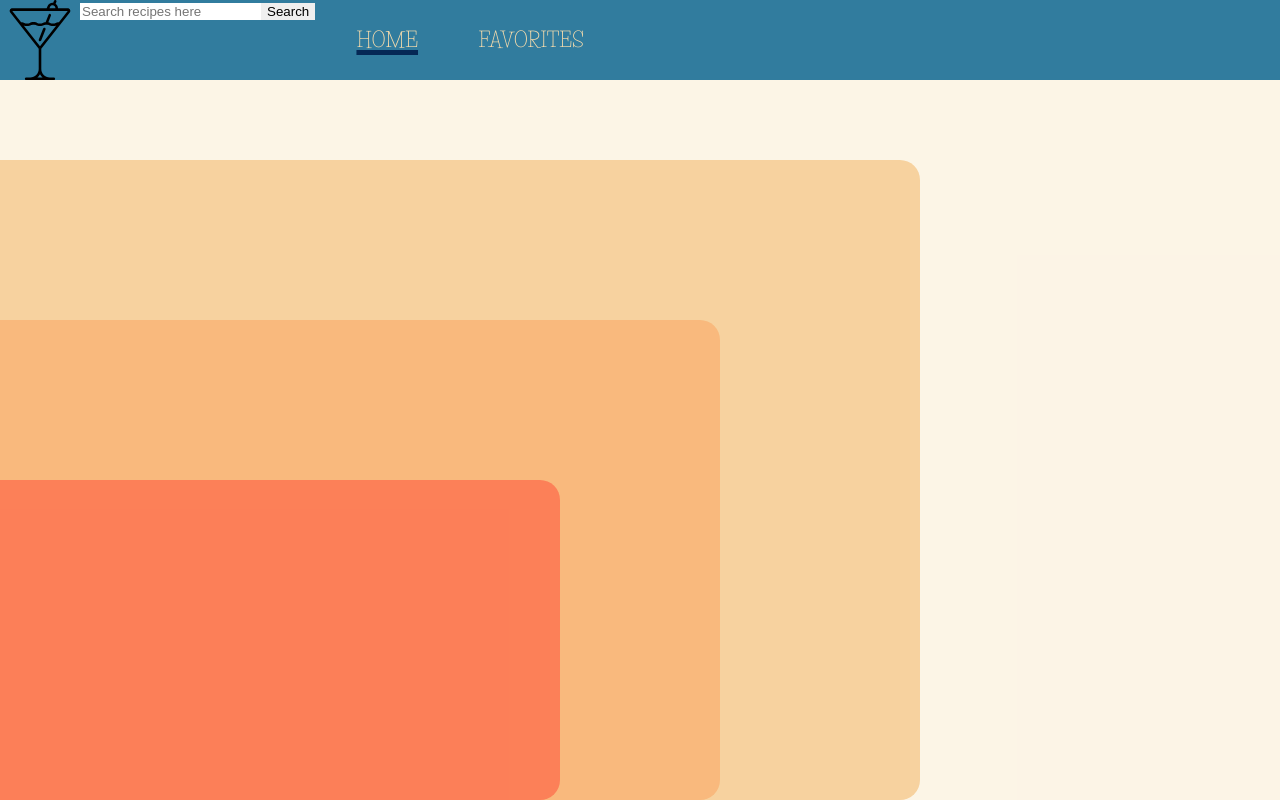
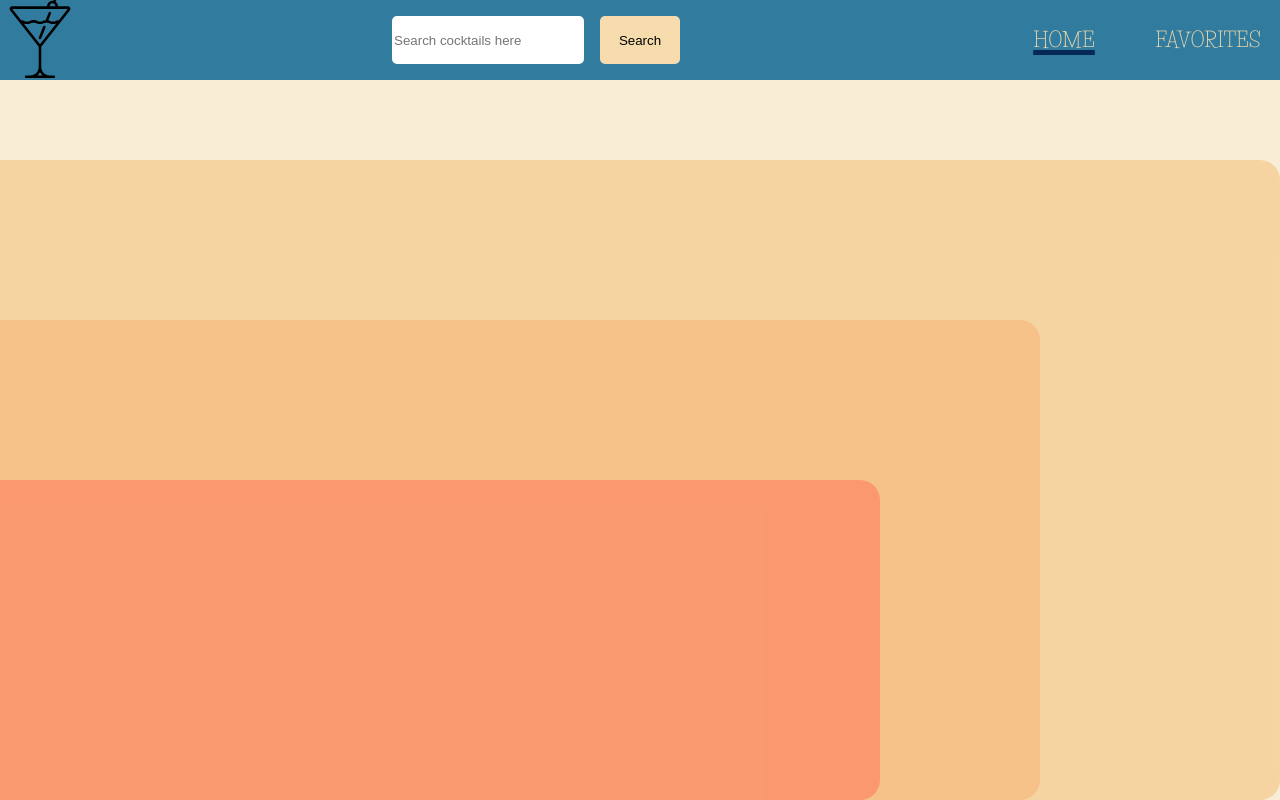
Before and after one commit to Jwensloff/libation-station, a React (Create React App) app: page / in a window 1280 px wide. Built offline with nearby package versions, Linux system fonts and the light colour scheme.

Commit message:
feat: Navigate a user back to the home page if they seatch

```diff
--- a/src/Components/App/App.css
+++ b/src/Components/App/App.css
@@ -28,24 +28,24 @@
 
 .ring1 {
   height: 20rem;
-  width: 40rem;
+  width: 80rem;
   background-color: #ff5733;
 }
 
 .ring2 {
   height: 30rem;
-  width: 60rem;
+  width: 100rem;
   background-color: #faa968;
 }
 
 .ring3 {
   height: 40rem;
-  width: 85rem;
+  width: 130rem;
   background-color: #f7cd99;
 }
 
 .background-color {
-  background-color: rgb(246, 220, 172, 0.3);
+  background-color: rgb(246, 220, 172, 0.5);
   height: 90%;
   width: 100%;
   z-index: -1;
--- a/src/Components/App/App.js
+++ b/src/Components/App/App.js
@@ -36,9 +36,9 @@ function App() {
       <div className='main'>
 
         <div className='concentric-rings'>
-          <div class='ring ring3'></div>
-          <div class='ring ring2'></div>
-          <div class='ring ring1'></div>
+          <div className='ring ring3'></div>
+          <div className='ring ring2'></div>
+          <div className='ring ring1'></div>
         </div>
         <div className='background-color'></div>
 
--- a/src/Components/NavBar/NavBar.css
+++ b/src/Components/NavBar/NavBar.css
@@ -5,19 +5,24 @@
 
 .nav-bar{
   display: flex;
-  /* justify-content: flex-end; */
+  align-items: center;
+  justify-content: space-between;
   top: 0;
   background-color: rgba(49, 124, 158);
   width: 100%;
   height: 10vh;
 }
 
+.btn-wrapper{
+  display: flex;
+  /* flex-direction: column; */
+}
 
 .home-btn,
 .see-faves-btn {
   display: flex;
   color: rgb(246,220,172);
-  min-height: 2.5rem;
+  min-height: 5rem;
   width: 9rem;
   text-decoration: none;
   text-transform: uppercase;
@@ -26,12 +31,12 @@
   font-size: 1.25rem;
   font-weight: 500;
   font-family: 'life-saver';
-  /* margin-right: 1rem; */
 }
 
 .home-btn:hover,
 .see-faves-btn:hover {
   background-color: rgba(1,32,78, 0.95);
+  cursor: pointer;
 }
 
 .active {
@@ -40,8 +45,6 @@
 }
 
 .cocktial-container {
-  /* position: absolute; */
-  /* width: 1rem; */
   left: 1rem;
 }
 
--- a/src/Components/NavBar/NavBar.js
+++ b/src/Components/NavBar/NavBar.js
@@ -1,19 +1,25 @@
 import { NavLink } from 'react-router-dom';
-import './NavBar.css'
+import './NavBar.css';
 import Search from '../Search/Search';
-import img from '../../Assets/cocktail-svg.svg'
+import img from '../../Assets/cocktail-svg.svg';
 
-function NavBar({setCocktails, getCocktails}) {
+function NavBar({ setCocktails, getCocktails }) {
   return (
     <nav className='nav-bar'>
-       <div className='cocktial-container'>
-          <img className='cocktail-svg' src={img} alt='martini glass'/>
-        </div>
-      <Search setCocktails={setCocktails} getCocktails={getCocktails}/>
-      <NavLink className='home-btn' to='/'>Home</NavLink>
-      <NavLink className='see-faves-btn 'to='/favorites'>Favorites</NavLink>
+      <div className='cocktial-container'>
+        <img className='cocktail-svg' src={img} alt='martini glass' />
+      </div>
+      <Search setCocktails={setCocktails} getCocktails={getCocktails} />
+      <div className='btn-wrapper'>
+        <NavLink className='home-btn' to='/'>
+          Home
+        </NavLink>
+        <NavLink className='see-faves-btn ' to='/favorites'>
+          Favorites
+        </NavLink>
+      </div>
     </nav>
-  )
+  );
 }
 
-export default NavBar
+export default NavBar;
--- a/src/Components/Search/Search.css
+++ b/src/Components/Search/Search.css
@@ -0,0 +1,23 @@
+.form,
+.input {
+  height: 3rem;
+}
+
+.input-btn{
+  height: 3rem;
+  margin-left: 1rem;
+  width: 5rem;
+  border-radius: 5px;
+  background-color: rgb(246,220,172);
+}
+
+.input{
+  width: 12rem;
+  border-radius: 5px;
+}
+
+.input-btn:hover{
+  background-color: rgba(1,32,78, 0.95);
+  cursor: pointer;
+  color: rgb(246,220,172);
+}
--- a/src/Components/Search/Search.js
+++ b/src/Components/Search/Search.js
@@ -1,8 +1,11 @@
 import { useState } from 'react';
 import './Search.css';
+import { useNavigate } from 'react-router-dom';
 
 function Search({ setCocktails, getCocktails }) {
   const [newCocktail, setNewCocktail] = useState('');
+
+  const navigate = useNavigate();
 
   const searchForCocktail = (e) => {
     e.preventDefault();
@@ -10,17 +13,21 @@ function Search({ setCocktails, getCocktails }) {
       setCocktails(data.drinks);
       setNewCocktail('');
     });
+    navigate('/')
   };
 
   return (
-    <form>
+    <form className='form'>
       <input
+        className='input'
         type='text'
-        placeholder='Search recipes here'
+        placeholder='Search cocktails here'
         value={newCocktail}
         onChange={(e) => setNewCocktail(e.target.value)}
       />
-      <button onClick={(e) => searchForCocktail(e)}>Search</button>
+      <button className='input-btn' onClick={(e) => searchForCocktail(e)}>
+        Search
+      </button>
     </form>
   );
 }
--- a/src/Components/SingleCocktail/SingleCocktail.css
+++ b/src/Components/SingleCocktail/SingleCocktail.css
@@ -1,8 +1,12 @@
+@font-face {
+  font-family: 'life-saver';
+  src: url('../../Assets/Fonts/life-savers/LifeSavers-Regular.ttf') format('woff2'), /* Modern browsers */
+}
+
 .single-cocktail{
   width: 30%;
-  /* border: 1px solid black; */
-  background-color: rgba(246,220,172);
-  border: 0.5rem rgba(250,169,104) solid;
+  background-color: #028391;
+  border: 0.5rem #01204E solid;
   color: 1,32,78, 0.9;
   border-radius: 5px;
   display: flex;
@@ -20,7 +24,6 @@
 .img-container{
   height:10rem;
   /* border-radius: 5px; */
-  border: 0.5 rgba(248,85,37) solid;
 }
 
 .favorite-btn{
@@ -32,3 +35,8 @@
 .ingredients-list{
   list-style-type: none;
 }
+
+.name{
+  font-family: 'life-saver';
+  color: #F6DCAC;
+}
--- a/src/Components/SingleCocktail/SingleCocktail.js
+++ b/src/Components/SingleCocktail/SingleCocktail.js
@@ -49,7 +49,7 @@ function SingleCocktail({
             <FontAwesomeIcon icon={faStar} />
           </button>
         )}
-        <p>{name}</p>
+        <h2 className='name'>{name}</h2>
         {/* <ul className='ingredients-list'>Ingredients: {formattedIngredients}</ul>
       <p>Instructions: {instructions}</p> */}
       </div>
```
